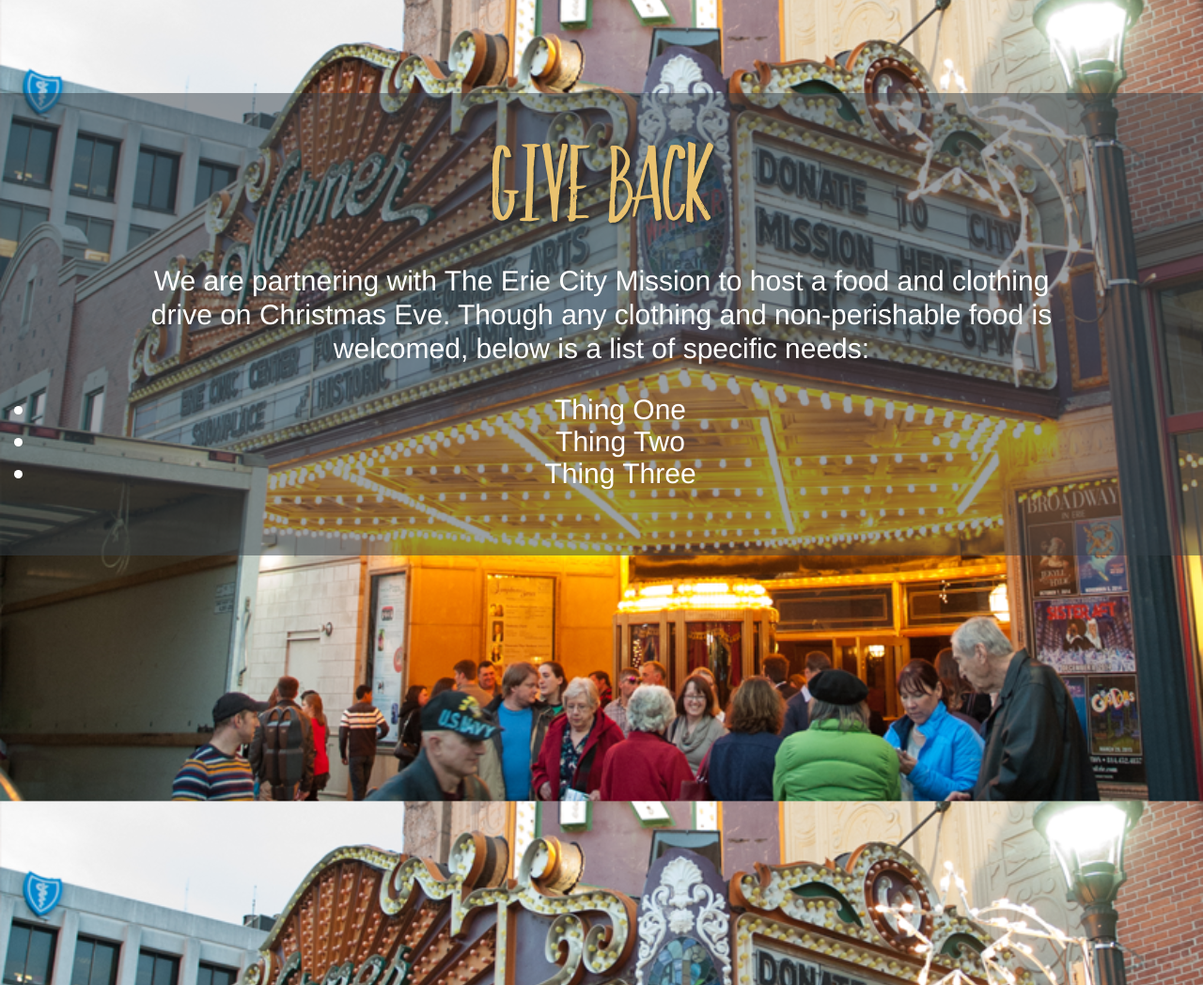
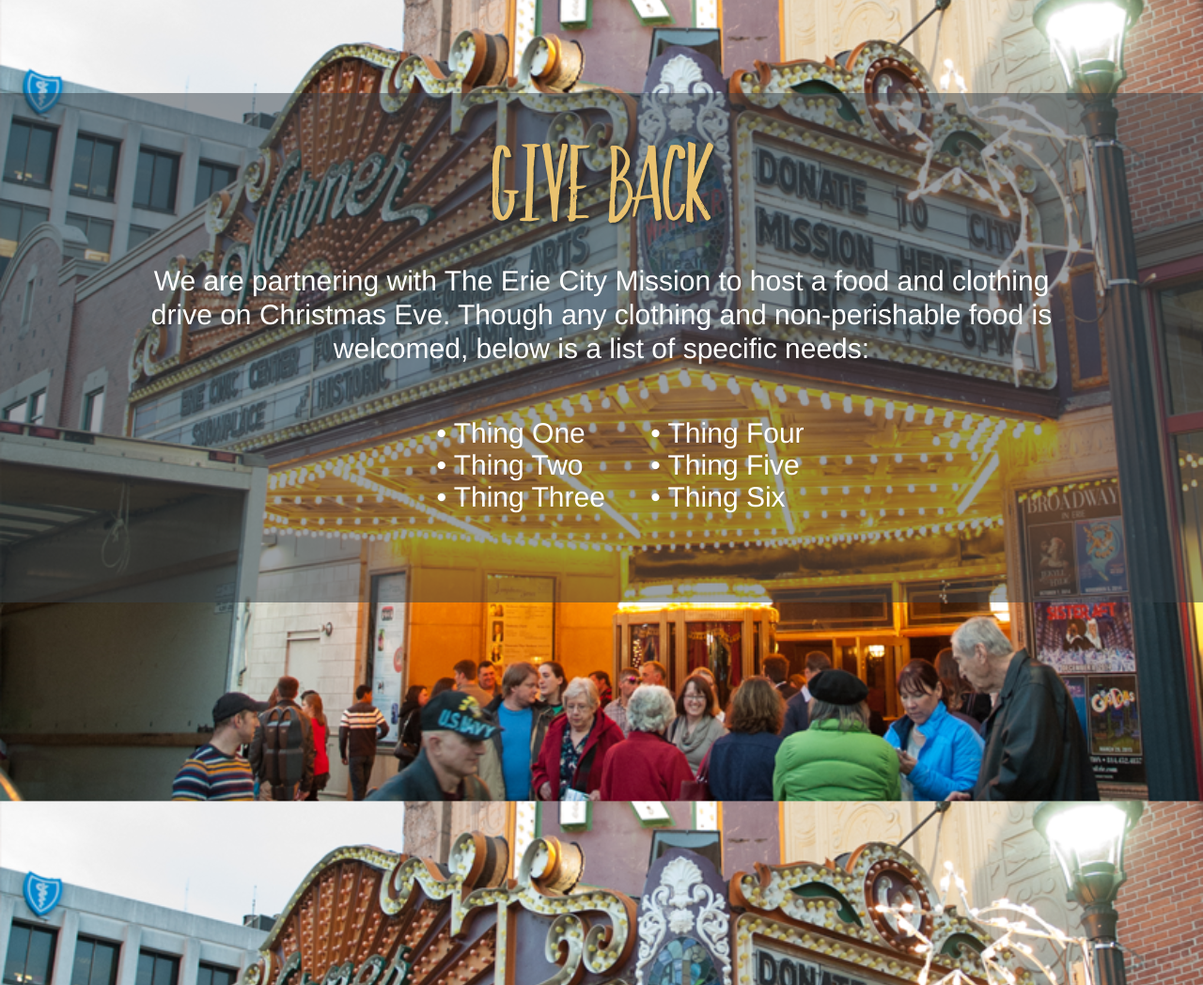
Before and after one commit to cfalzone/ChristmasAtTheWarner2015, a PHP site: page / in a window 1280 px wide. Shown: the part 2101-3149 px from the top of the page at 94% size. Run offline with PHP 8.4, Linux system fonts and the light colour scheme; some libraries are stand-ins or nearby versions.

Commit message:
Better lists

```diff
--- a/css/main.css
+++ b/css/main.css
@@ -65,8 +65,17 @@
     text-shadow: none;
 }
 
-img{
+img {
     border: 0;
+}
+
+ul {
+    list-style: none;
+}
+
+.leftlist {
+    display: inline-block;
+    text-align: left;
 }
 
 .slide {
--- a/index.html
+++ b/index.html
@@ -60,11 +60,17 @@
         <h2>Give Back</h2>
         <p>We are partnering with The Erie City Mission to host a food and clothing drive on Christmas Eve.
           Though any clothing and non-perishable food is welcomed, below is a list of specific needs:
-          <ul>
-            <li> Thing One </li>
-            <li> Thing Two </li>
-            <li> Thing Three </li>
+          <ul class="leftlist">
+            <li>&bull; Thing One </li>
+            <li>&bull; Thing Two </li>
+            <li>&bull; Thing Three </li>
           </ul>
+          <ul  class="leftlist">
+            <li>&bull; Thing Four </li>
+            <li>&bull; Thing Five </li>
+            <li>&bull; Thing Six </li>
+          </ul>
+          <br />
         </p>
       </div>
     </div>
```
